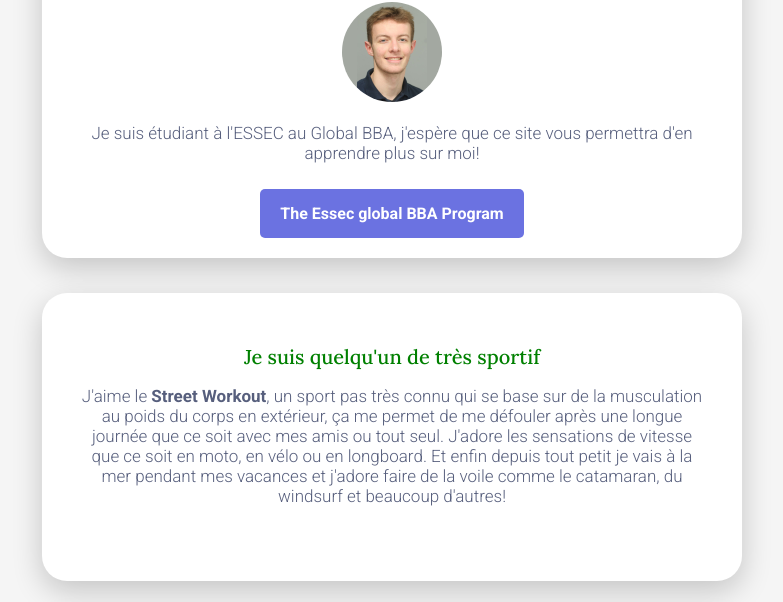
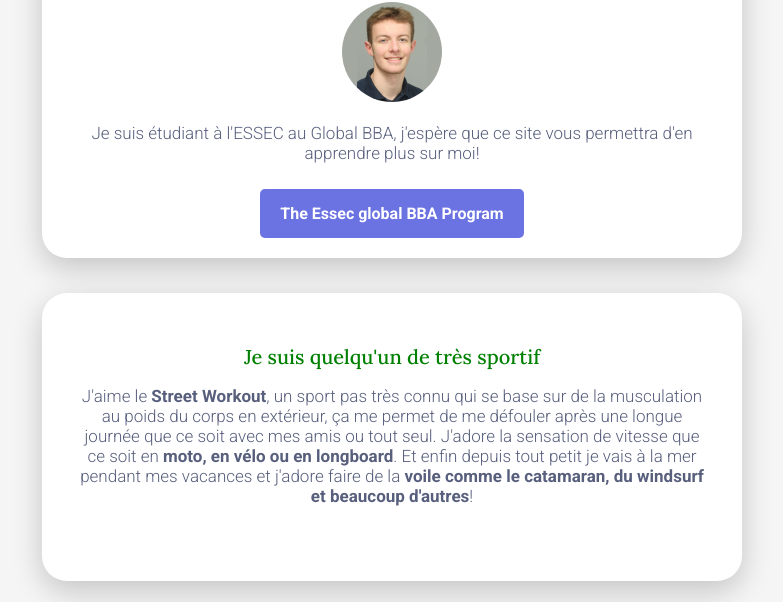
Before and after one commit to Samu14122003/sam, a plain HTML site: page index.html in a window 1280 px wide. Shown: the part 198-800 px from the top of the page, without its empty margins (248-1031 px from the left). Drawn offline with Linux system fonts and the light colour scheme.

Commit message:
Update index.html

```diff
--- a/index.html
+++ b/index.html
@@ -26,7 +26,7 @@
 					<div class="card-white">
 						<h2>Je suis quelqu'un de très sportif</h2>
 						<p>
-							J'aime le <strong>Street Workout</strong>, un sport pas très connu qui se base sur de la musculation au poids du corps en extérieur, ça me permet de me défouler après une longue journée que ce soit avec mes amis ou tout seul. J'adore les sensations de vitesse que ce soit en moto, en vélo ou en longboard. Et enfin depuis tout petit je vais à la mer pendant mes vacances et j'adore faire de la voile comme le catamaran, du windsurf et beaucoup d'autres!
+							J'aime le <strong>Street Workout</strong>, un sport pas très connu qui se base sur de la musculation au poids du corps en extérieur, ça me permet de me défouler après une longue journée que ce soit avec mes amis ou tout seul. J'adore la sensation de vitesse que ce soit en <strong>moto, en vélo ou en longboard</strong>. Et enfin depuis tout petit je vais à la mer pendant mes vacances et j'adore faire de la <strong>voile comme le catamaran, du windsurf et beaucoup d'autres</strong>!
 						</p>
 					</div>
 
```
